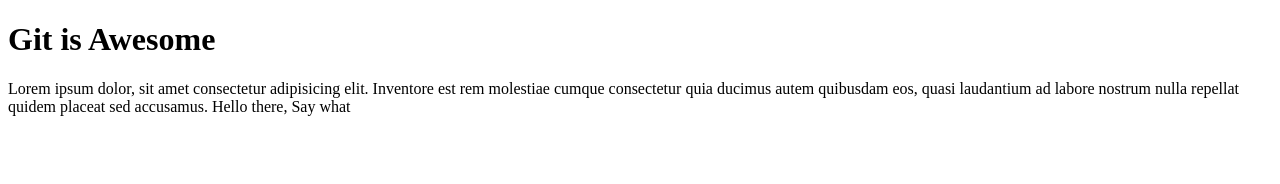
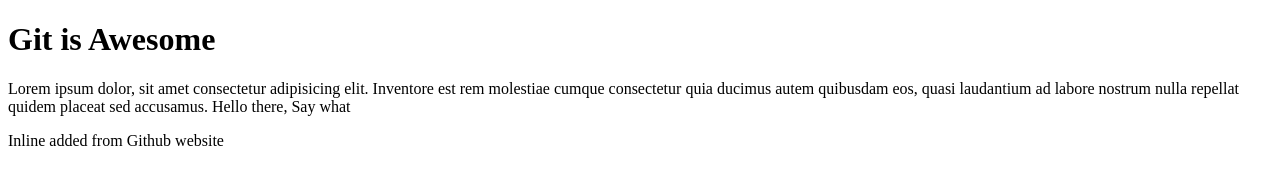
Before and after one commit to RohitSonawane/gitProject, a plain HTML site: page index.html in a window 1280 px wide. Drawn offline with Linux system fonts and the light colour scheme.

Commit message:
Added Inline Paragraph
Nah i am good

```diff
--- a/index.html
+++ b/index.html
@@ -17,6 +17,7 @@
         nulla repellat quidem placeat sed
         accusamus.
         <span>Hello there, Say what</span>
+        <p>Inline added from Github website<p/>
     </p>
 </body>
 </html>
```
